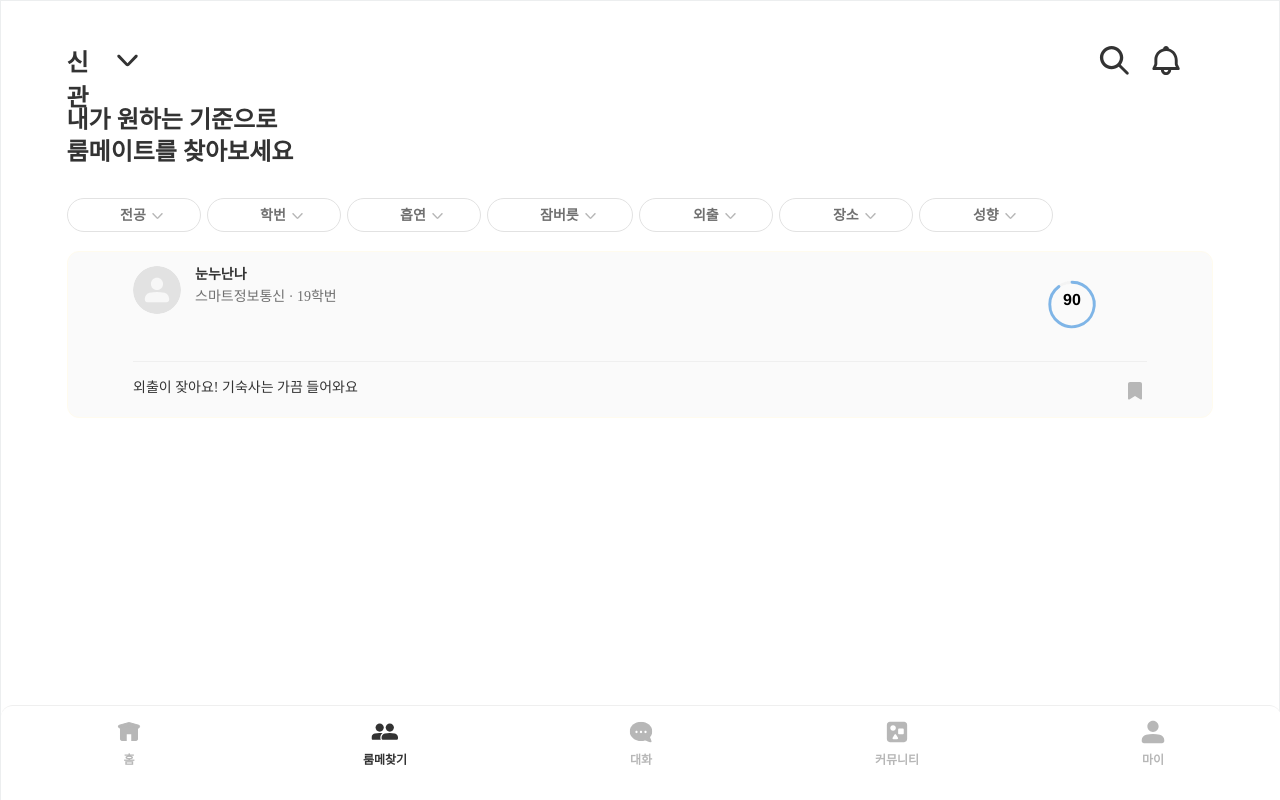
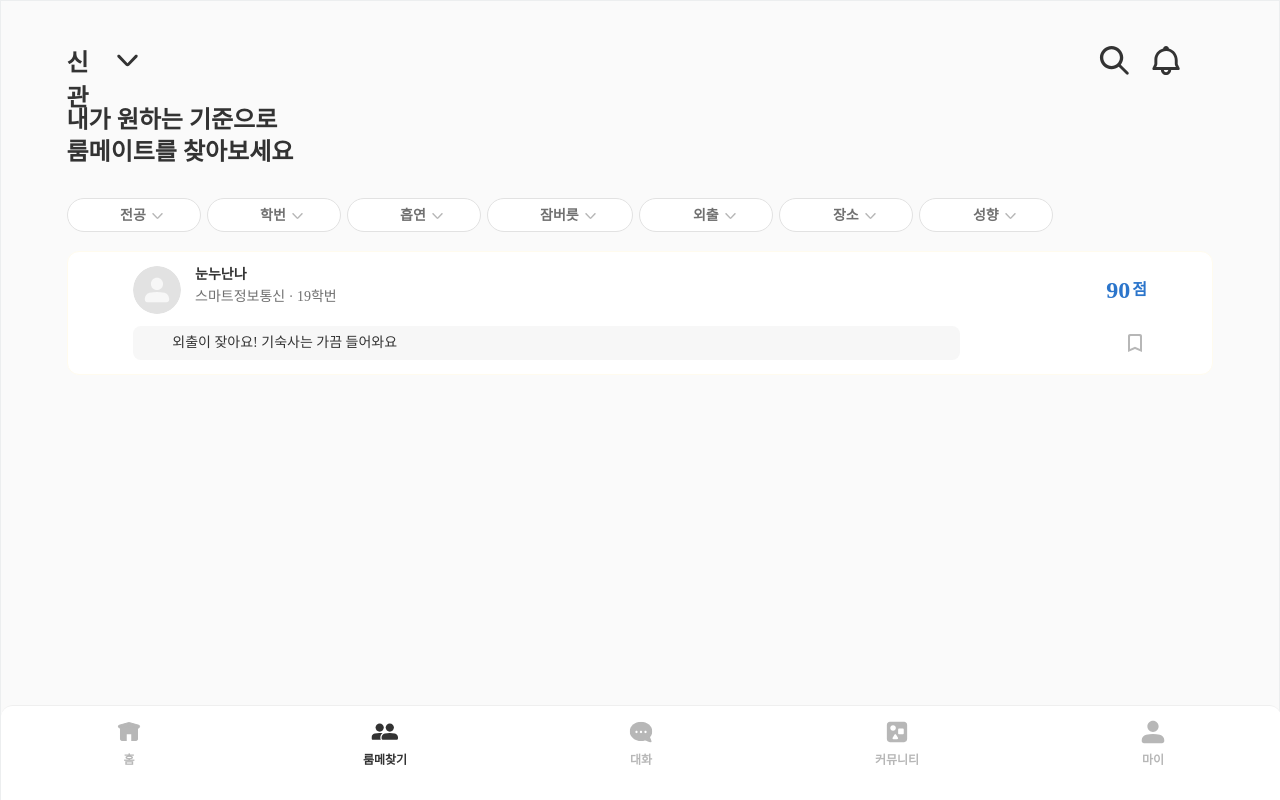
Before and after one commit to G-E-E-K-S/GEEKS-FE, a React (Create React App) app: page /rommate in a window 1280 px wide. Built offline with nearby package versions, Linux system fonts and the light colour scheme; a web font is replaced by a local one.

Commit message:
Modify layout in other profile components

```diff
--- /dev/null
+++ b/Email/Email.css
@@ -0,0 +1,52 @@
+* {
+  padding: 0;
+  margin: 0;
+  font-family: Pretendard;
+  word-break: break-all;
+}
+header {
+  background-color: #fff4cd;
+  height: 19vh;
+  display: flex;
+  justify-content: center;
+  align-items: center;
+}
+#total_email {
+  padding-left: 6.94vw;
+}
+.autentic_number_text {
+  color: #525252;
+  font-size: 24px;
+  font-weight: 500;
+  margin-top: 9.19vh;
+}
+.autentic_number {
+  color: #333;
+  font-size: 64px;
+  font-weight: 500;
+  line-height: normal;
+  margin-top: 11.63vh;
+  margin-bottom: 11.7vh;
+}
+.warning_msg {
+  color: #525252;
+  font-size: 32px;
+  font-style: normal;
+  font-weight: 500;
+}
+.ignore_msg {
+  color: #525252;
+  font-size: 24px;
+  font-style: normal;
+  font-weight: 500;
+  margin-top: 3.46vh;
+}
+footer {
+  position: fixed;
+  bottom: 0;
+  width: 100%;
+  background-color: #fff4cd;
+  height: 15vh;
+  padding-top: 5.37vh;
+  padding-left: 6.94vw;
+}
--- a/src/components/Main/OtherProfile.js
+++ b/src/components/Main/OtherProfile.js
@@ -1,13 +1,13 @@
-import React from "react";
+import React, { useState } from "react";
 import styled from "styled-components";
-import ApexChart from "react-apexcharts";
 import * as c from "../../components/Common/CommonStyle";
 import fillSave from '../../assets/img/MyPage/fillSave.svg';
+import save from '../../assets/img/MyPage/save.svg';
 
 const TotalProfile = styled.div`
   width: 100%;
   border-radius: 12px;
-  background: ${(props)=>props.activeCheck ? '#FFFBEE' : '#fafafa'};
+  background: ${(props)=>props.activeCheck ? '#FFFBEE' : '#fff'};
   border: 1px solid ${(props)=>props.activeCheck ? '#ECAA00' : '#FFFBEE'};
   padding: 14px 5.12vw;
   margin-bottom: 16px;
@@ -34,12 +34,33 @@ const Major = styled.div`
   font-weight: 500;
   line-height: 18px; /* 128.571% */
 `;
-const Contour = styled.div`
-  height: 1px;
-  width: 100%;
-  background: #efefef;
-  margin-top: 18px;
-  margin-bottom: 17px;
+const Score = styled.div`
+  display: flex;
+  justify-content: center;
+  align-items: center;
+  color: #2B75CB;
+  font-size: 1.5rem;
+  font-style: normal;
+  font-weight: 700;
+  line-height: 32px; /* 133.333% */
+`;
+const ScoreUnit = styled.div`
+  display: flex;
+  justify-content: center;
+  align-items: center;
+  color: #2B75CB;
+  text-align: center;
+  font-size: 1rem;
+  font-style: normal;
+  font-weight: 600;
+  line-height: 24px; /* 150% */
+  margin-left: 2px;
+`;
+const IntroSelf = styled.div`
+  display: flex;
+  justify-content: space-between;
+  align-items: center;
+  margin-top: 12px;
 `;
 const Intro = styled.div`
   color: #333;
@@ -47,39 +68,22 @@ const Intro = styled.div`
   font-style: normal;
   font-weight: 500;
   line-height: 18px; /* 128.571% */
+  border-radius: 8px;
+  background: #F7F7F7;
+  padding: 8px 3.07vw;
+  width: 64.61vw;
+`;
+const SaveImg = styled.img`
+  height: 24px;
+  width: 24px;
+  cursor: pointer;
 `;
 const OtherProfile = (props) => {
-  const chartOptions = {
-    chart: {
+  const [fill,isFill] = useState(false);
 
-      type: "radialBar",
-    },
-    fill: {
-      colors: "#6CABE5",
-    },
-    plotOptions: {
-      radialBar: {
-        hollow: {
-          size: "50%",
-        },
-        dataLabels:{
-          width: 100,
-          showOn:"always",
-          name:{
-            show:true,
-            fontSize: "1rem",
-          },
-          value:{
-            show:false
-          }
-        }
-      },
-    },
-    stroke: {
-      lineCap: "round",
-    },
-    labels: ["90"],
-  };
+  const handleFill = () => {
+    isFill(!fill)
+  }
   return (
     <TotalProfile activeCheck={props.activeCheck}>
       <c.SpaceBetween>
@@ -92,13 +96,17 @@ const OtherProfile = (props) => {
             </Major>
           </div>
         </c.Flex>
-        <ApexChart type="radialBar" series={[90]} options={chartOptions} height="50%" width="50%"/>
+        <c.Flex>
+          <Score>{props.score}</Score>
+          <ScoreUnit>점</ScoreUnit>
+        </c.Flex>
+
       </c.SpaceBetween>
-      <Contour />
-      <c.SpaceBetween>
+      {/* intro self */}
+      <IntroSelf>
         <Intro>외출이 잦아요! 기숙사는 가끔 들어와요</Intro>
-        <img src={fillSave}/>
-      </c.SpaceBetween>
+        <SaveImg src={fill? fillSave : save} onClick={()=>handleFill()}/>
+      </IntroSelf>
     </TotalProfile>
   );
 };
--- a/src/pages/FindRommate/FindRommate.js
+++ b/src/pages/FindRommate/FindRommate.js
@@ -29,7 +29,7 @@ overflow-x: auto;
 const FindRommate = () => {
   const [isOpen, setIsOpen] = useState(false);
   return (
-    <c.Totalframe>
+    <c.Totalframe main={true}>
       <c.ScreenComponent>
         <c.SubScreen>
           <Header />
@@ -48,6 +48,7 @@ const FindRommate = () => {
             nickName={`눈누난나`}
             major={`스마트정보통신`}
             id={`19학번`}
+            score={`90`}
           />
         </c.SubScreen>
       </c.ScreenComponent>
```
Also changed, not shown: Email/Email.html (added, +25 -0 lines), src/assets/img/Email/Logo.svg (added).
